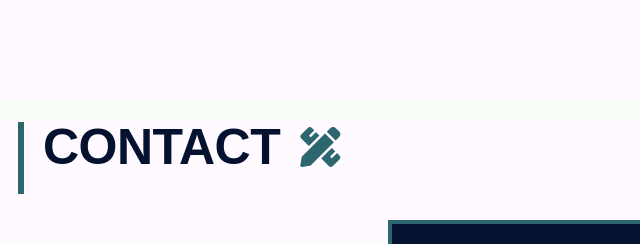
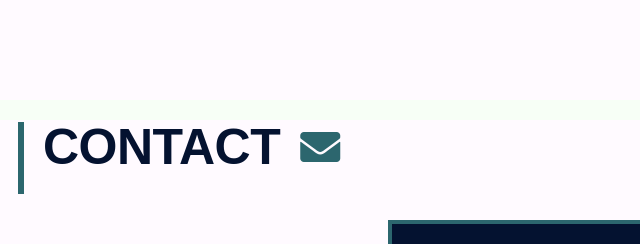
Before and after one commit to smessiah777/stephen-messiah-portfolio, a website: page index.html in a window 1280 px wide. Shown: the part 1520-1764 px from the top of the page, 22-662 px from the left. Drawn offline with nearby package versions, Linux system fonts and the light colour scheme.

Commit message:
section title icon updated

```diff
--- a/index.html
+++ b/index.html
@@ -125,7 +125,7 @@
 
       <div class="section-title">
         <h3 class="title-h3">Contact</h3>
-        <i class="fas fa-pencil-ruler title-icon"></i>
+        <i class="fas fa-envelope title-icon"></i>
       </div>
       <div class="container">
 
```
